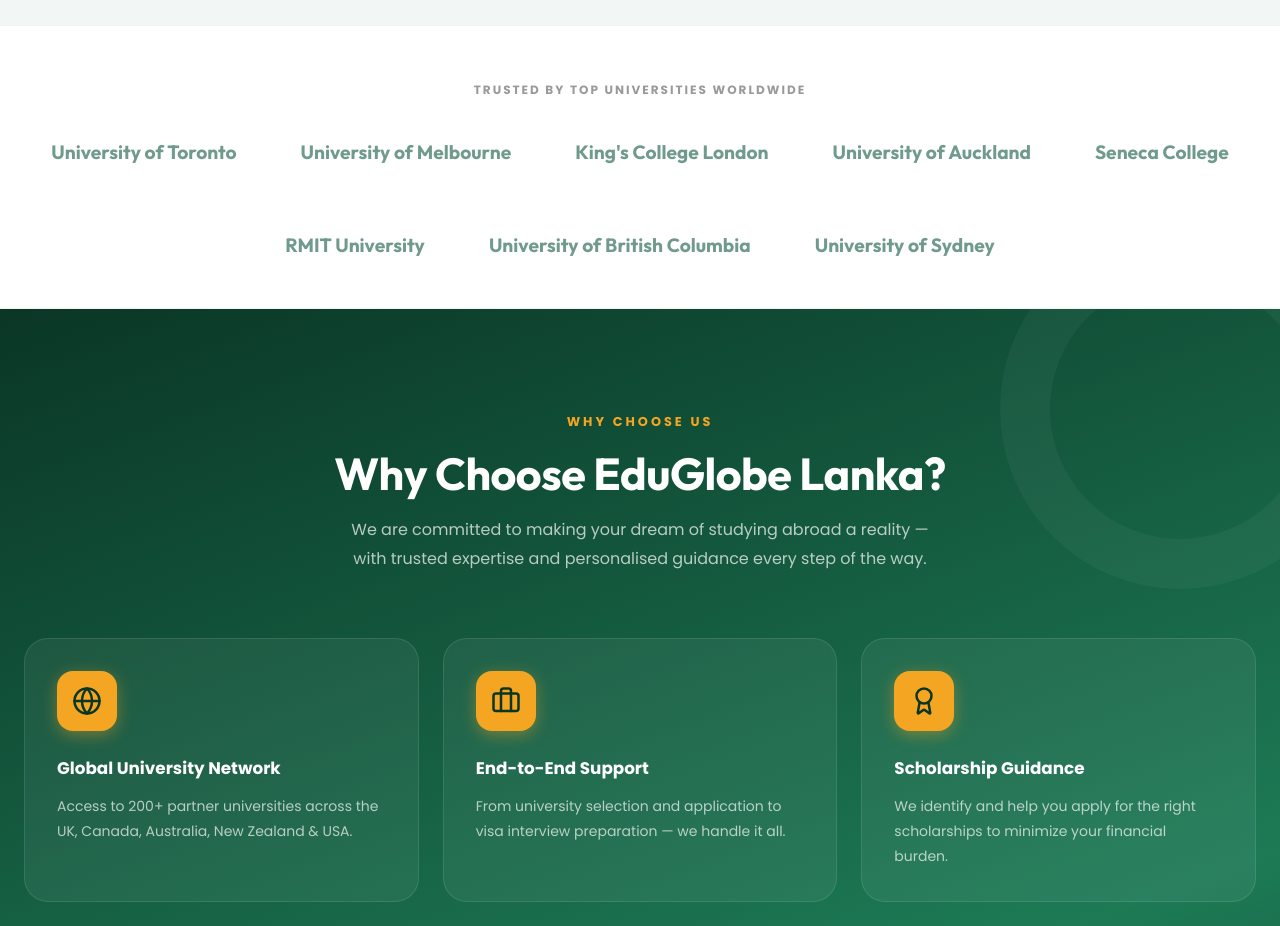
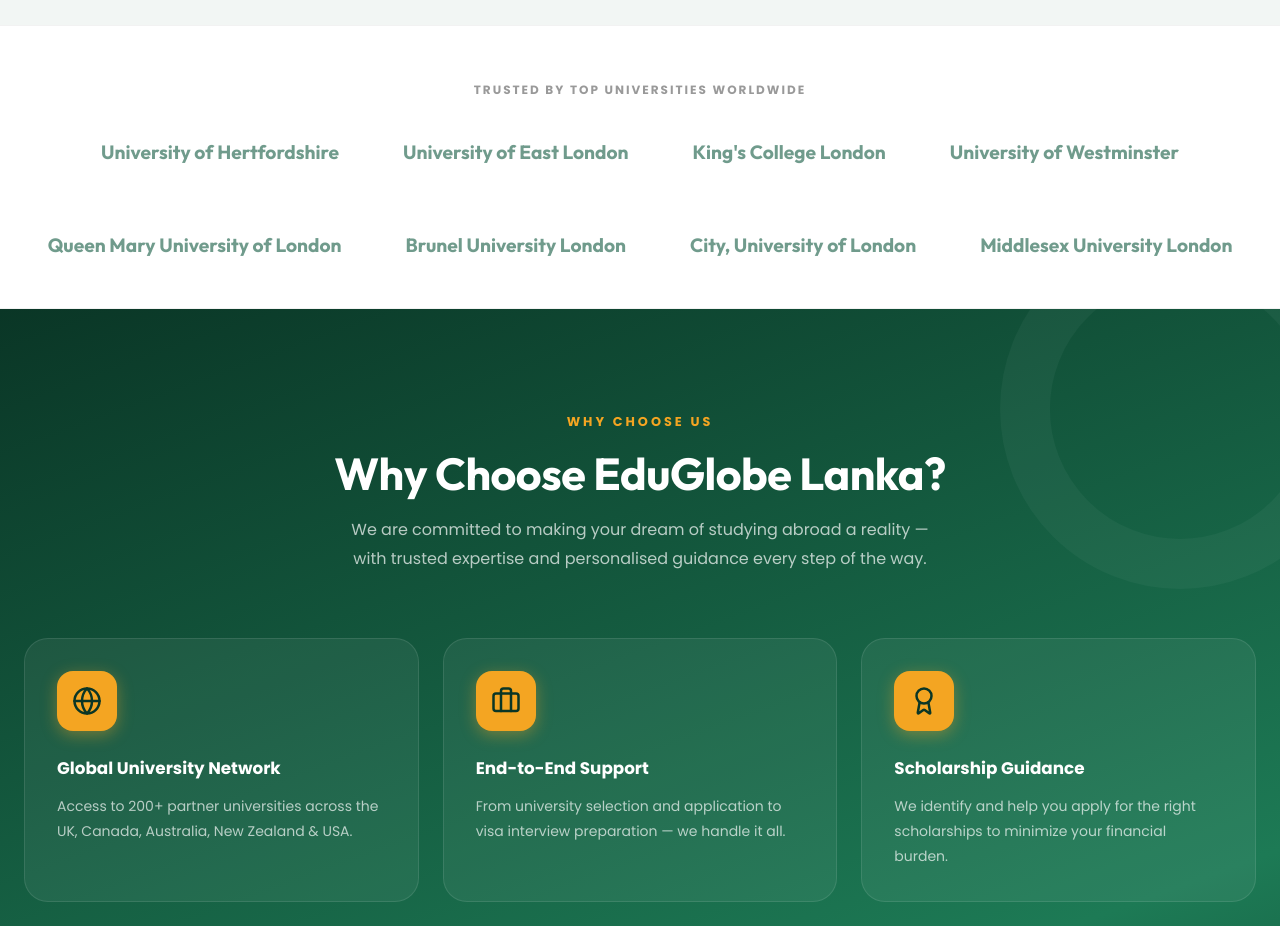
Before and after one commit to eduglobelanka/Website, a React (Vite) app: page / in a window 1280 px wide. Shown: the part 1220-2146 px from the top of the page. Built offline with nearby package versions, Linux system fonts and the light colour scheme.

Commit message:
feat: add Partners component to display trusted university list

```diff
--- a/src/components/Partners.jsx
+++ b/src/components/Partners.jsx
@@ -2,9 +2,9 @@
 import { Box, Container, Typography, useTheme } from '@mui/material';
 
 const partners = [
-  "University of Toronto", "University of Melbourne", "King's College London",
-  "University of Auckland", "Seneca College", "RMIT University",
-  "University of British Columbia", "University of Sydney"
+  "University of Hertfordshire", "University of East London", "King's College London",
+  "University of Westminster", "Queen Mary University of London", "Brunel University London",
+  "City, University of London", "Middlesex University London"
 ];
 
 const Partners = () => {
```
